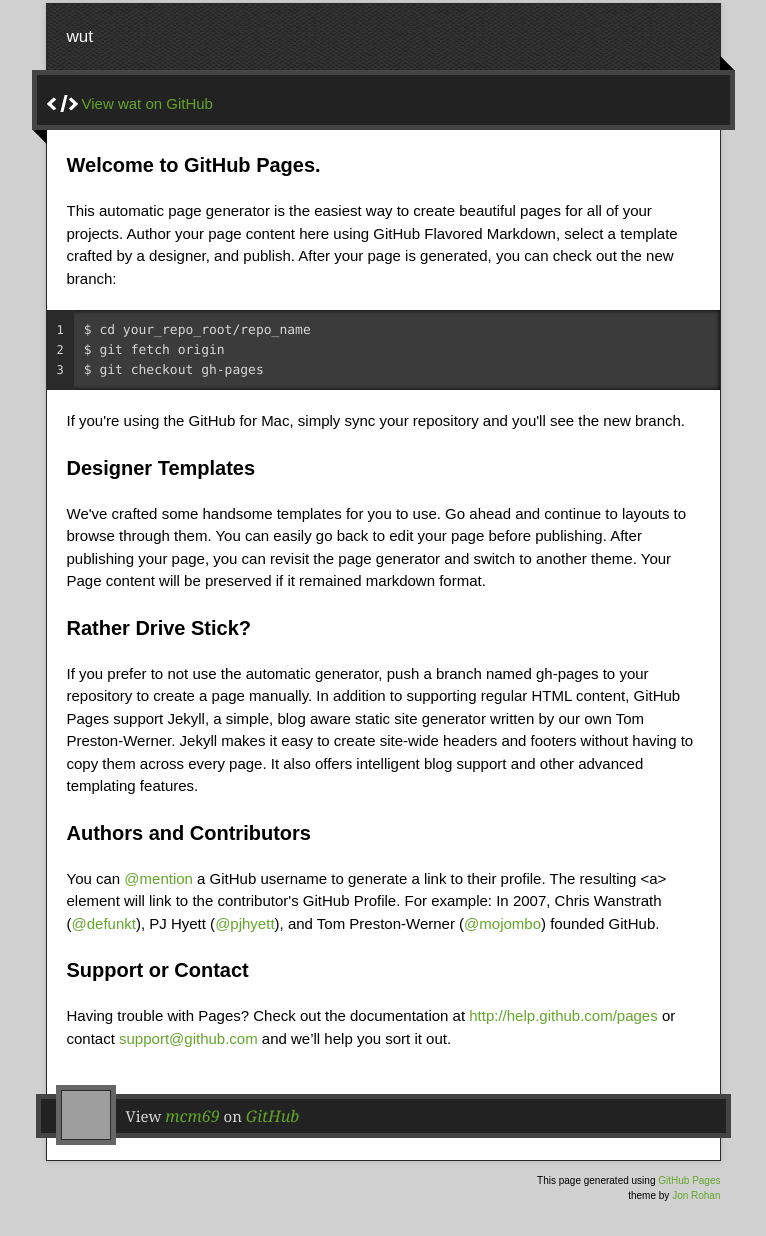
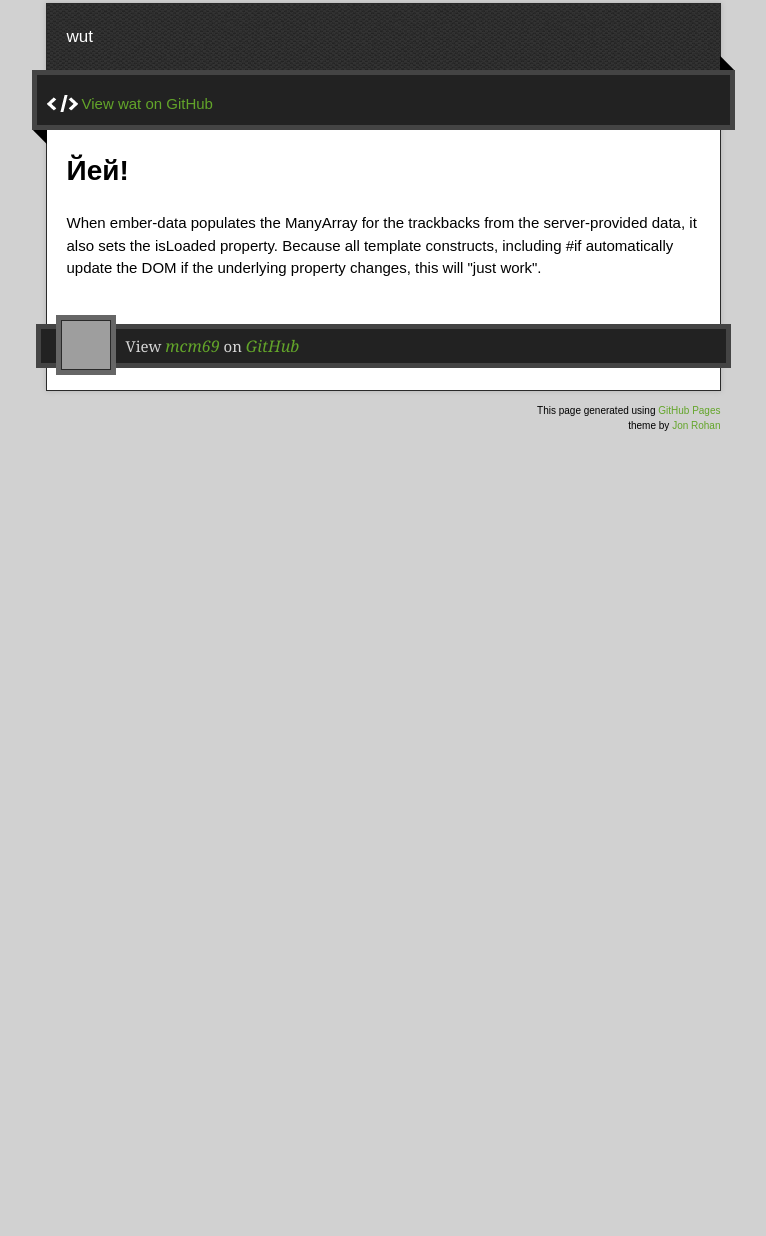
Before and after one commit to mcm69/mcm69.github.com, a plain HTML site: page index.html in a window 1280 px wide. Shown: the part 127-1363 px from the top of the page, without its empty margins (257-1023 px from the left). After the commit the page ends 800 px from the top, so only its background shows below. Drawn offline with nearby package versions, Linux system fonts and the light colour scheme; grey boxes are pictures that could not be loaded.

Commit message:
Replace master branch with page content via GitHub

```diff
--- a/index.html
+++ b/index.html
@@ -34,32 +34,9 @@
         <span class="blc"></span><span class="trc"></span>
         </div>
         <article class="markdown-body">
-          <h3>Welcome to GitHub Pages.</h3>
+          <h1>Йей!</h1>
 
-<p>This automatic page generator is the easiest way to create beautiful pages for all of your projects. Author your page content here using GitHub Flavored Markdown, select a template crafted by a designer, and publish. After your page is generated, you can check out the new branch:</p>
-
-<pre><code>$ cd your_repo_root/repo_name
-$ git fetch origin
-$ git checkout gh-pages
-</code></pre>
-
-<p>If you're using the GitHub for Mac, simply sync your repository and you'll see the new branch.</p>
-
-<h3>Designer Templates</h3>
-
-<p>We've crafted some handsome templates for you to use. Go ahead and continue to layouts to browse through them. You can easily go back to edit your page before publishing. After publishing your page, you can revisit the page generator and switch to another theme. Your Page content will be preserved if it remained markdown format.</p>
-
-<h3>Rather Drive Stick?</h3>
-
-<p>If you prefer to not use the automatic generator, push a branch named <code>gh-pages</code> to your repository to create a page manually. In addition to supporting regular HTML content, GitHub Pages support Jekyll, a simple, blog aware static site generator written by our own Tom Preston-Werner. Jekyll makes it easy to create site-wide headers and footers without having to copy them across every page. It also offers intelligent blog support and other advanced templating features.</p>
-
-<h3>Authors and Contributors</h3>
-
-<p>You can <a href="https://github.com/blog/821" class="user-mention">@mention</a> a GitHub username to generate a link to their profile. The resulting <code>&lt;a&gt;</code> element will link to the contributor's GitHub Profile. For example: In 2007, Chris Wanstrath (<a href="https://github.com/defunkt" class="user-mention">@defunkt</a>), PJ Hyett (<a href="https://github.com/pjhyett" class="user-mention">@pjhyett</a>), and Tom Preston-Werner (<a href="https://github.com/mojombo" class="user-mention">@mojombo</a>) founded GitHub.</p>
-
-<h3>Support or Contact</h3>
-
-<p>Having trouble with Pages? Check out the documentation at <a href="http://help.github.com/pages">http://help.github.com/pages</a> or contact <a href="mailto:support@github.com">support@github.com</a> and we’ll help you sort it out.</p>
+<p>When ember-data populates the ManyArray for the trackbacks from the server-provided data, it also sets the isLoaded property. Because all template constructs, including #if automatically update the DOM if the underlying property changes, this will "just work".</p>
         </article>
       </div>
     </div>
```
Also changed, not shown: params.json (+1 -1 lines).
